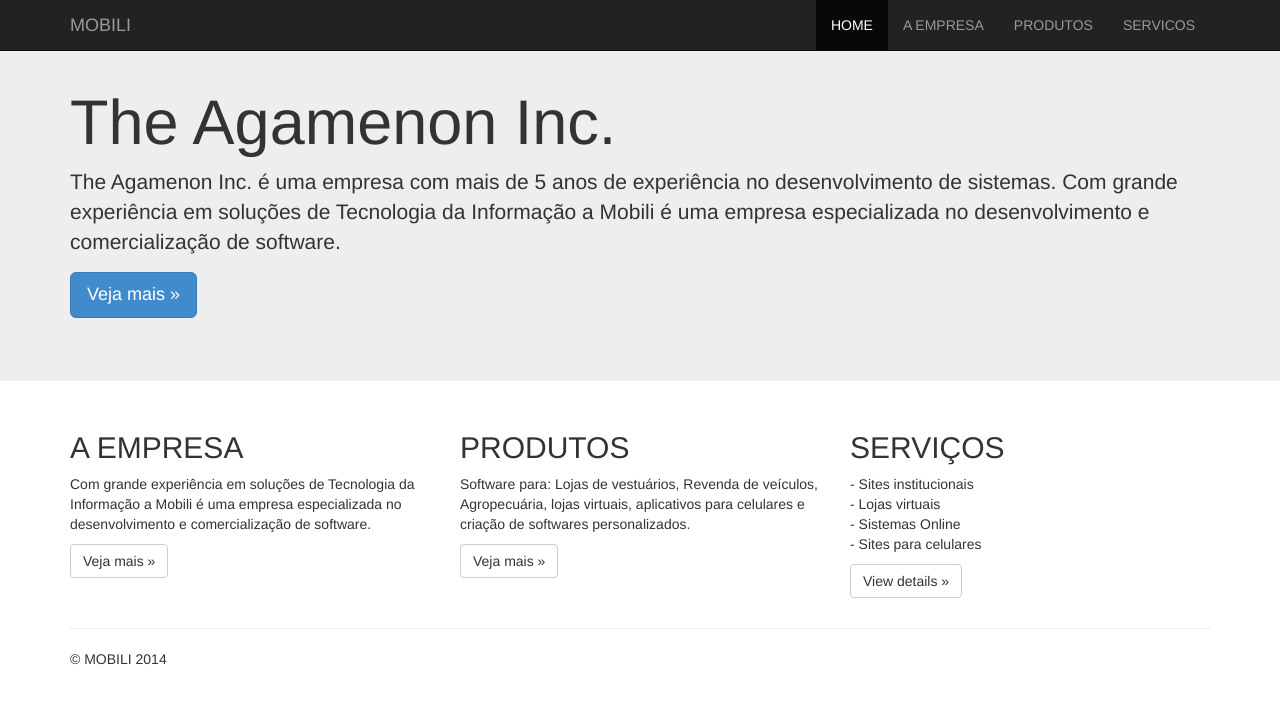
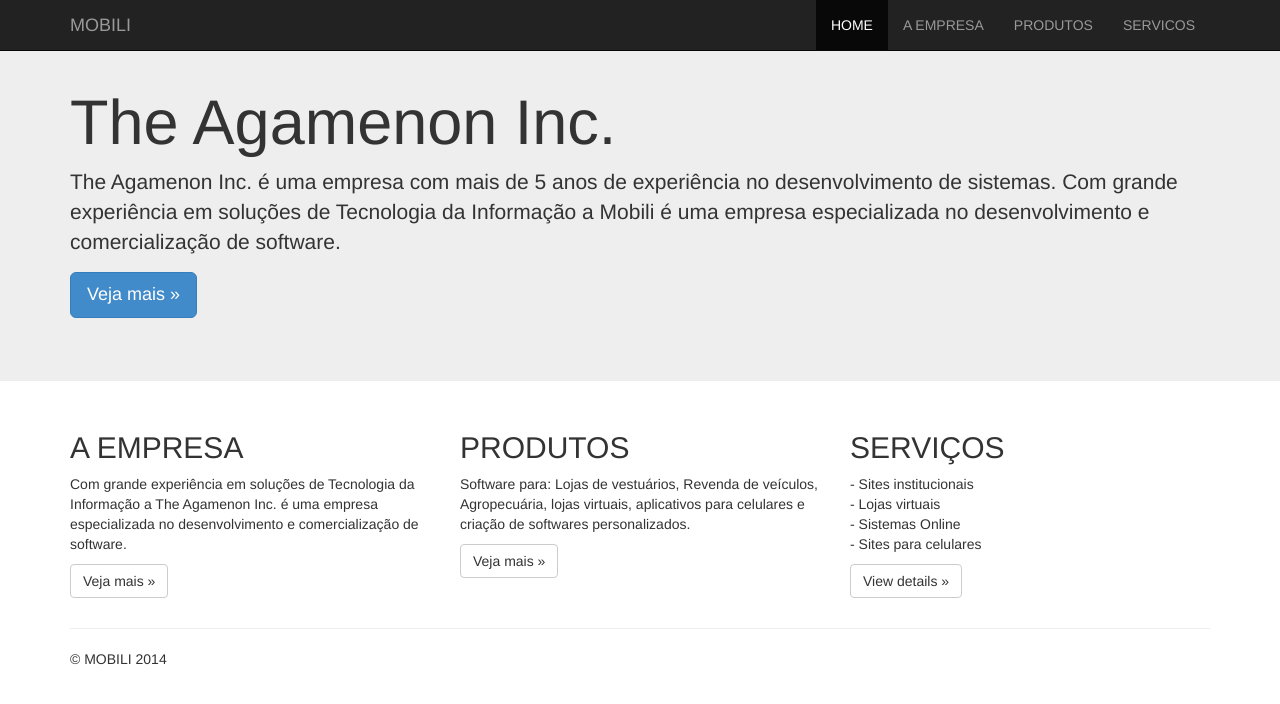
Before and after one commit to felipemourao1/The-Agamenon, a plain HTML site: page index.html in a window 1280 px wide. Drawn offline with nearby package versions, Linux system fonts and the light colour scheme.

Commit message:
Update index.html

```diff
--- a/index.html
+++ b/index.html
@@ -66,7 +66,7 @@
         <div class="col-md-4">
           <h2>A EMPRESA</h2>
           <p>
-          	Com grande experiência em soluções de Tecnologia da Informação a Mobili é uma empresa especializada no
+          	Com grande experiência em soluções de Tecnologia da Informação a The Agamenon Inc. é uma empresa especializada no
           	desenvolvimento e comercialização de software.
           </p>
           <p><a class="btn btn-default" href="#">Veja mais &raquo;</a></p>
```
